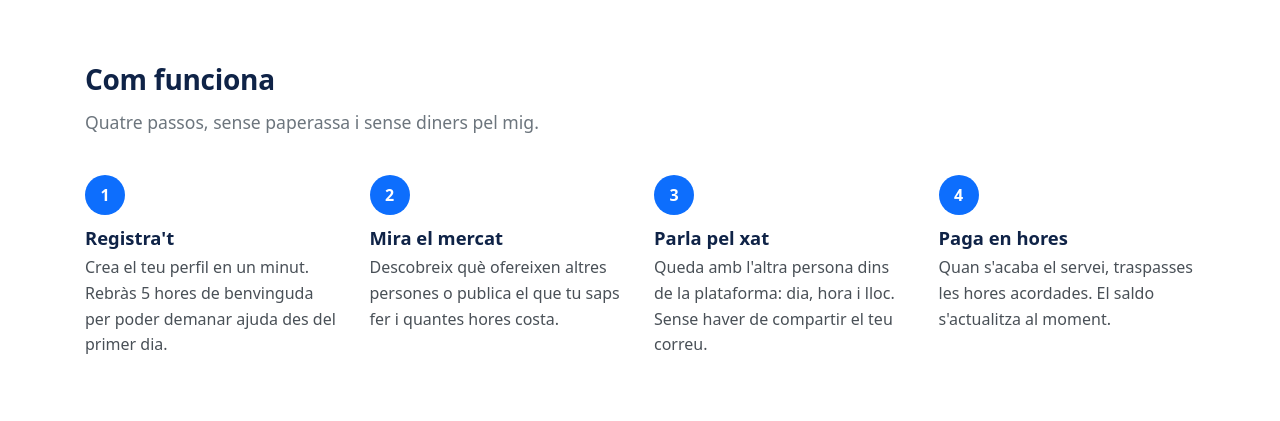
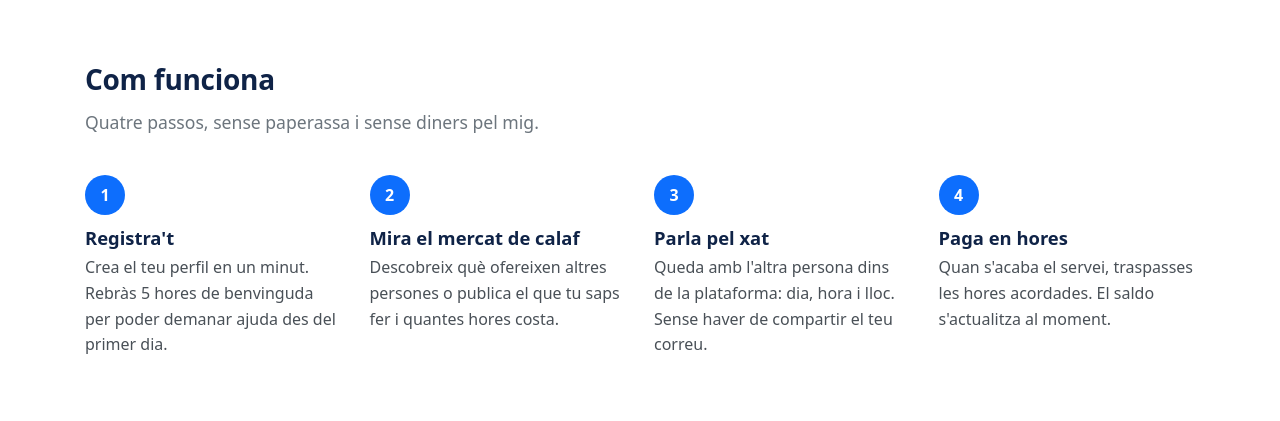
Before and after one commit to arnaufito/banc_de_temps, a Flask app: page / in a window 1280 px wide. Shown: the part 957-1378 px from the top of the page. Run offline with Flask 3, Linux system fonts and the light colour scheme.

Commit message:
he canviat en el com funciona  dels passos del index al mercat de calaf

```diff
--- a/templates/index.html
+++ b/templates/index.html
@@ -79,7 +79,7 @@
                 </li>
                 <li>
                     <span class="bt-numero">2</span>
-                    <h3>Mira el mercat</h3>
+                    <h3>Mira el mercat de calaf</h3>
                     <p>Descobreix què ofereixen altres persones o publica el que tu saps fer i quantes hores costa.</p>
                 </li>
                 <li>
```
